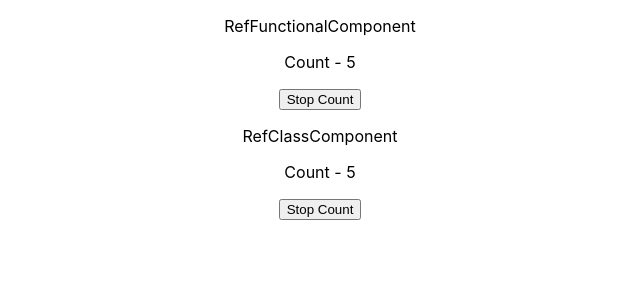
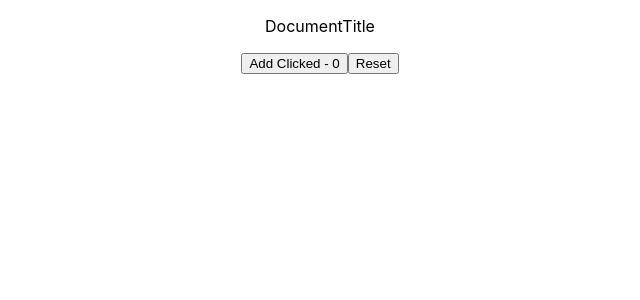
Before and after one commit to priyabratagig/react-hooks, a React (Create React App) app: page / in a window 1280 px wide. Shown: the top 300 px of the page, without its empty margins (320-960 px from the left). Built offline with nearby package versions, Linux system fonts and the light colour scheme.

Commit message:
react custom hook useDocumentTitle

```diff
--- a/src/App.js
+++ b/src/App.js
@@ -14,8 +14,9 @@ import './App.css';
 // import Child3 from './Components/useReducer/Child3'
 // import ParentComponent from './Components/useCallback/ParentComponent';
 // import MemoFunctionalComponent from './Components/useMemo/MemoFunctionalComponent';
-import RefFunctionalComponent from './Components/useRef/RefFunctionalComponent';
-import RefClassComponent from './Components/useRef/RefClassComponent';
+// import RefFunctionalComponent from './Components/useRef/RefFunctionalComponent';
+// import RefClassComponent from './Components/useRef/RefClassComponent';
+import DocumentTitle from './Components/Custom Hooks/useDocumentTile/DocumentTitle';
 
 // only call hook within react functional components at the top level
 // don't call hooks inside loops, condition, or nested functions
@@ -41,8 +42,9 @@ function App() {
       </ContextProvider> */}
       {/* <ParentComponent /> */}
       {/* <MemoFunctionalComponent /> */}
-      <RefFunctionalComponent />
-      <RefClassComponent />
+      {/* <RefFunctionalComponent /> */}
+      {/* <RefClassComponent /> */}
+      <DocumentTitle />
     </div>
   );
 }
--- /dev/null
+++ b/src/Components/Custom Hooks/useDocumentTile/DocumentTitle.js
@@ -0,0 +1,14 @@
+import React from 'react'
+import useDocumentTitle from './useDocumentTitle'
+function DocumentTitle() {
+    const [clicks, setClicks] = useDocumentTitle(0);
+    return (
+        <div>
+            <p>DocumentTitle</p>
+            <button onClick={() => setClicks(clicks + 1)}>Add Clicked - {clicks}</button>
+            <button onClick={() => setClicks(0)}>Reset</button>
+        </div>
+    )
+}
+
+export default DocumentTitle
--- /dev/null
+++ b/src/Components/Custom Hooks/useDocumentTile/useDocumentTitle.js
@@ -0,0 +1,13 @@
+// Custom hooks are normal javascript fucntion
+// Name start with 'use'
+// For convention and linters rely on the word to apply rules of hooks
+// can use other jhooks
+// Simpler alternative of HOC, Render-props
+import { useEffect, useState } from "react";
+export default function useDocumentTitle(initialValue = 0) {
+    const [count, setCount] = useState(initialValue);
+    useEffect(() => {
+        document.title = `You clicked ${count} times`
+    }, [count]);
+    return [count, setCount]
+}
```
